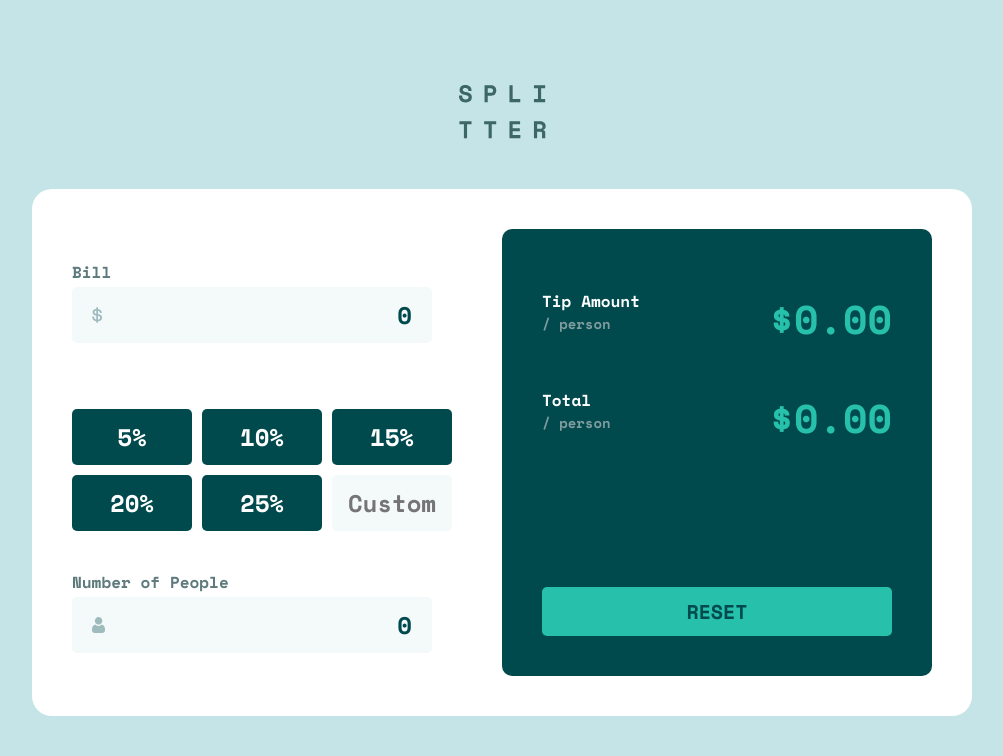
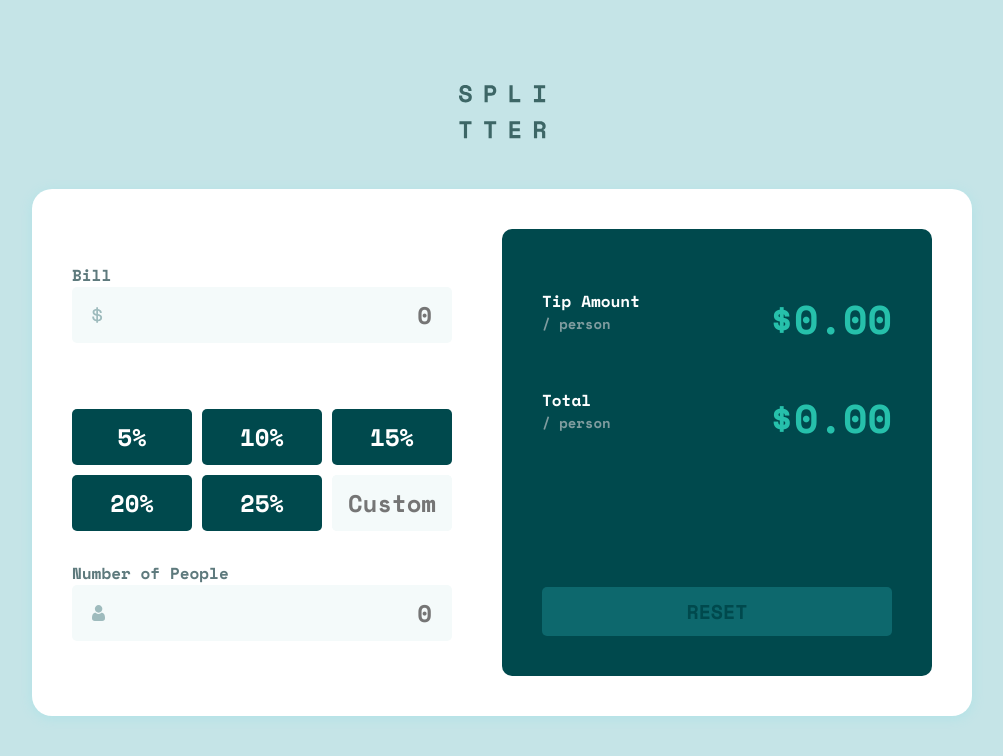
Before and after one commit to TarekSaeed95/Calculator-task, a React (Vite) app: page / in a window 1280 px wide. Shown: the top 756 px of the page, without its empty margins (138-1141 px from the left). Built offline with nearby package versions, Linux system fonts and the light colour scheme.

Commit message:
add disabled state to reset btn & add zero msg to inputs

```diff
--- a/src/Component/MainScreen.jsx
+++ b/src/Component/MainScreen.jsx
@@ -6,26 +6,26 @@ import { useState } from "react";
 import { useEffect } from "react";
 function MainScreen() {
   const [tip, setTip] = useState(0);
-  const [people, setPeople] = useState(0);
-  const [bill, setBill] = useState(0);
+  const [people, setPeople] = useState();
+  const [bill, setBill] = useState();
   const [tipAmount, setTipAmount] = useState(0);
   const [total, setTotal] = useState(0);
   const [isReseted,setIsReset]=useState(false)
+  const [isDisabled, setIsDisabled]=useState(true)
   useEffect(() => {
-    if (bill != NaN && people != NaN && tip != NaN) {
       if (bill > 0 && tip > 0 && people > 0) {
         setTipAmount(((bill * (tip / 100)) / people).toFixed(2));
         setTotal(((bill * (tip / 100)) / people + bill / people).toFixed(2));
       }
-    }
   }, [bill, people, tip]);
   const resetHandler = () => {
     setTip(0);
-    setPeople(0);
-    setBill(0);
+    setPeople();
+    setBill();
     setTotal(0);
     setTipAmount(0);
     setIsReset(true);
+    setIsDisabled(true)
   };
   return (
     <div className="main-screen">
@@ -40,11 +40,13 @@ function MainScreen() {
           setBill={setBill}
           isReseted={isReseted}
           setIsReset={setIsReset}
+          setIsDisabled={setIsDisabled}
         />
         <ResultArea
           total={total}
           tipAmount={tipAmount}
           resetHandler={resetHandler}
+          isDisabled={isDisabled}
         />
       </div>
     </div>
--- a/src/Component/ManageArea.jsx
+++ b/src/Component/ManageArea.jsx
@@ -4,7 +4,7 @@ import person from "../assets/images/icon-person.svg";
 import { useEffect } from "react";
 import { useState } from "react";
 import { useRef } from "react";
-function ManageArea({ setBill, setTip, setPeople, bill, people ,isReseted,setIsReset}) {
+function ManageArea({ setBill, setTip, setPeople, bill, people ,isReseted,setIsReset,setIsDisabled}) {
     const allBtns=document.querySelectorAll(".btn")
     const CustomTip=useRef()
 
@@ -30,20 +30,35 @@ useEffect(()=>{
   return (
     <div className="manage-area">
       <div className="bill">
+      <div className="text">
+
         <label htmlFor="bill">Bill</label>
+  {bill==0&&<span className="error">can't be zero</span>}
+      </div>
+
         <div className="input">
           <img src={dollar} />
           <input
             id="bill"
             type="number"
-            onChange={(e) => setBill(+e.target.value)}
-            value={bill}
+            onChange={(e) => {setBill(+e.target.value)
+            setIsDisabled(false)
+            }
+            }
+            value={bill==null?"":bill}
+            placeholder="0"
+            className={bill==0&&"error"}
+
           />
         </div>
       </div>
       <div className="tip-group">
         <label htmlFor="tip">Select tip %</label>
-        <form className="button-group"  onChange={(e)=>setTip(e.target.value)} >
+        <form className="button-group"  onChange={(e)=>{setTip(e.target.value)
+
+        setIsDisabled(false)
+
+        }} >
           <div className="tip1 btn " onClick={clickHandler}>
             <label htmlFor="tip1"  >
               5%
@@ -81,14 +96,28 @@ useEffect(()=>{
         </form>
       </div>
       <div className="people">
+        <div className="text">
+
         <label htmlFor="people">Number of People</label>
+          {people==0&&<span className="error">can't be zero</span>}
+        </div>
         <div className="input">
           <img src={person} alt="" />
           <input
-            id="bill"
+            id="people"
             type="number"
-            value={people}
-            onChange={(e) => setPeople(+e.target.value)}
+            value={people==null?"":people}
+            placeholder="0"
+            onChange={(e) =>{ setPeople(+e.target.value)
+
+              setIsDisabled(false)
+
+
+            }
+
+
+          }
+            className={people==0&&"error"}
           />
         </div>
       </div>
--- a/src/Component/ResultArea.jsx
+++ b/src/Component/ResultArea.jsx
@@ -1,7 +1,7 @@
 import React from 'react'
 
 
-function ResultArea({tipAmount,total,resetHandler}) {
+function ResultArea({tipAmount,total,resetHandler,isDisabled}) {
   return (
     <div className="result-area">
       <div className="tip-amount">
@@ -23,7 +23,10 @@ function ResultArea({tipAmount,total,resetHandler}) {
           ${total==0?"0.00":total}
           </div>
       </div>
-      <button className="reset" onClick={resetHandler}>
+      <button  onClick={resetHandler}
+
+      className={isDisabled&&"disabled"}
+      >
         Reset
       </button>
     </div>
--- a/src/index.css
+++ b/src/index.css
@@ -43,6 +43,7 @@ body{
   border-radius: 20px;
   padding: 40px;
   gap: 50px;
+  box-shadow: 0px 2px 11px 1px #b3e3e7;
 }
 .manage-area{
   display: flex;
@@ -55,7 +56,6 @@ body{
 }
 .manage-area .input{
   position: relative;
-
 }
 .manage-area input{
   background-color: var(--very-light-grayish-cyan);
@@ -65,6 +65,9 @@ body{
   text-align: right;
   color: var(--dark-cyan);
   padding: 10px 20px 10px 40px;
+  box-sizing: border-box;
+  width: 100%;
+
 }
 input[type=number]::-webkit-inner-spin-button {
   -webkit-appearance: none;
@@ -80,7 +83,11 @@ input[type=number]::-webkit-inner-spin-button {
   top:50%;
   transform: translateY(-50%);
 }
-
+.manage-area .text {
+  display: flex;
+    justify-content: space-between;
+    align-items: center;
+}
 .manage-area .tip-group .button-group{
   display: grid;
   grid-template-columns: repeat(3, 120px);
@@ -104,13 +111,19 @@ input[type=number]::-webkit-inner-spin-button {
 width: 100%;
 text-align: center;
 }
-.manage-area .tip-group .btn:hover,.btn.choosed{
+.manage-area .tip-group .btn.choosed{
   background-color: var(--main-color) !important;
+}
+.manage-area .tip-group .btn.choosed label{
   color: var(--dark-cyan) !important;
+
 }
 .manage-area .tip-group .btn:hover{
   background-color: var(--light-grayish-cyan);
-  color: var(--dark-cyan);
+
+}
+.manage-area .tip-group .btn:hover label{
+  color: var(--dark-cyan) !important;
 }
 .manage-area .tip-group .custom-btn,.manage-area .tip-group .custom-btn:hover{
   background: var(--very-light-grayish-cyan);
@@ -133,12 +146,14 @@ text-align: center;
   color: var(--dark-cyan);
   text-align: right;
 }
-input.error{
-border: 1px solid #b87b6a;
+
+.manage-area input.error{
+outline: 2px solid #b87b6a;
 }
-label input.error{
+span.error{
   display: inline;
   color: #b87b6a;
+  font-size: 16px;
 }
 .result-area {
   background-color: var(--dark-cyan);
@@ -169,7 +184,7 @@ font-size: 16px;
   color: var(--main-color);
   overflow-wrap: anywhere;
 }
-.result-area .reset{
+.result-area button{
   width: 100%;
   margin-top: 100px;
   border-radius: 5px;
@@ -182,9 +197,9 @@ font-size: 16px;
   cursor: pointer;
 
 }
-.result-area .reset:hover{
+.result-area button :hover{
   background-color: var(--light-grayish-cyan);
 }
-.result-area .reset.disabled{
+.result-area  button.disabled{
   background-color: #0d686d
 }
```
